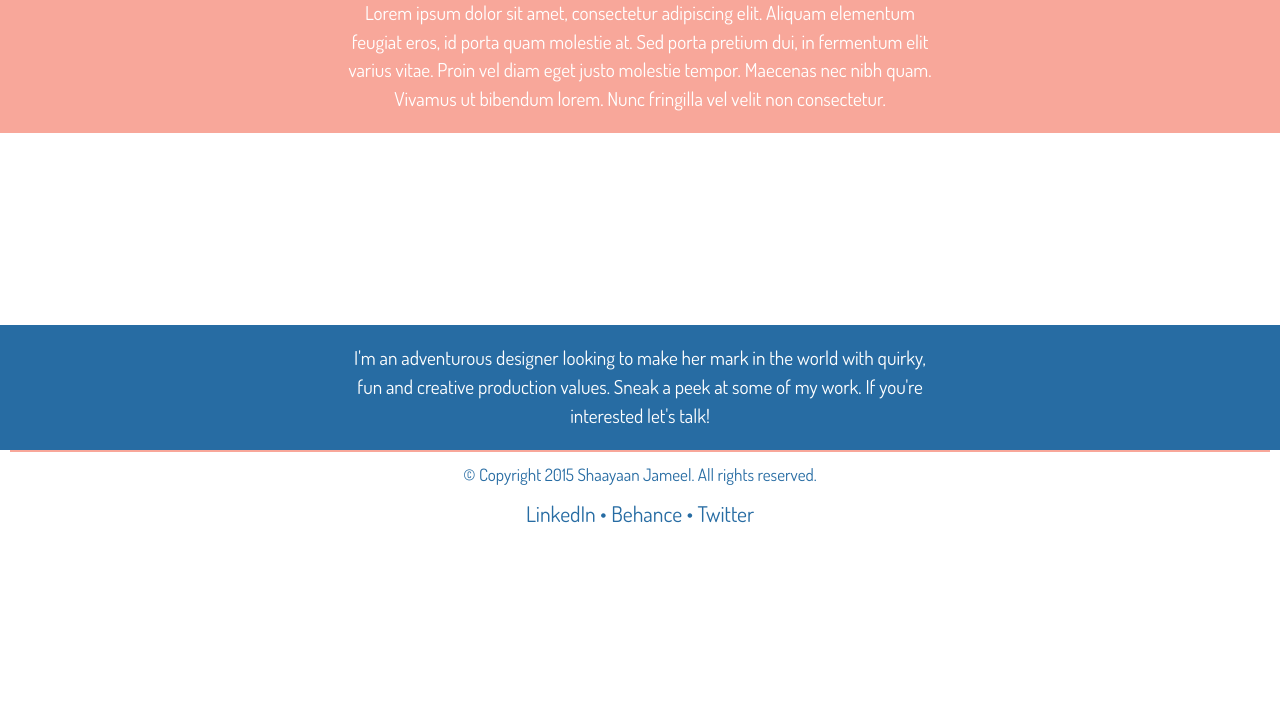
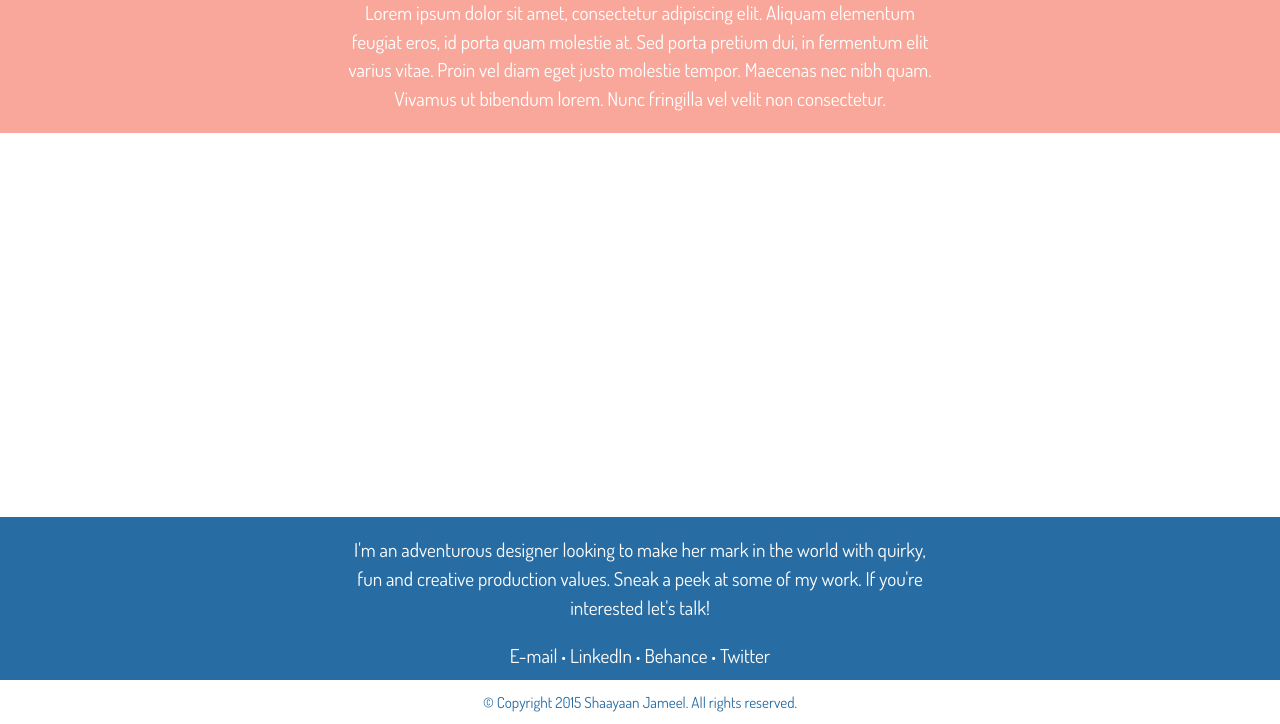
Before and after one commit to shaayaanjameel/portfolio, a Jekyll site: the page built from index.html, in a window 1280 px wide. Shown: the part 501-1225 px from the top of the page. Built offline with Jekyll 4.4.1, drawn with Linux system fonts in a browser that asks for light colours; Markdown is read by kramdown in place of the engine named in the settings; before the commit the page ends 1041 px from its top, so only the background shows below that.

Commit message:
updated footer and about section

```diff
--- a/_layouts/default.html
+++ b/_layouts/default.html
@@ -44,25 +44,7 @@
 {{content}}
 
 <footer role="contentinfo" class="footer">
-  <p class="milli">© Copyright 2015 Shaayaan Jameel. All rights reserved.</p>
-
-  <div id="contact" class="socialmedia mega">
-    <a href="https://ca.linkedin.com/pub/shaayaan-jameel/62/2ba/a28" aria-label="View Shaayaan's LinkedIn account">
-      <p>LinkedIn</p>
-    </a>
-
-    <p>•</p>
-
-    <a href="https://www.behance.net/ShaayaanJameel" aria-label="View Shaayaan's Behance account">
-      <p>Behance</p>
-    </a>
-
-    <p>•</p>
-
-    <a href="https://twitter.com/shaayaanjameel" aria-label="View Shaayaan's Twitter account">
-      <p>Twitter</p>
-    </a>
-  </div>
+  <p class="micro">© Copyright 2015 Shaayaan Jameel. All rights reserved.</p>
 </footer>
 
 </body>
--- a/css/main.css
+++ b/css/main.css
@@ -111,18 +111,28 @@ main {
 }
 
 .portfoliopieces {
-  height: 10em;
+  height: 20em;
 }
 
-.about2 {
+.info {
   background-color: #276CA3;
 }
 
 .about2 p {
   color: white;
   max-width: 600px;
-  margin: 0 auto;
+  margin: 0 .5em;
   padding: 1em 0;
+}
+
+.socialmedia a {
+  text-decoration: none;
+}
+
+.socialmedia p {
+  display: inline-block;
+  color: white;
+  margin-bottom: .5em;
 }
 
 /*
@@ -200,25 +210,13 @@ main {
 }
 
 .footer {
-  border-top: 2px solid #F8A79A;
   margin: 0 .5em;
   text-align: center;
 }
 
 footer p {
   color: #276CA3;
-  padding-top: .5em;
-  margin-bottom: 0;
-}
-
-.socialmedia a {
-  text-decoration: none;
-}
-
-.socialmedia p {
-  display: inline-block;
-  color: #276CA3;
-  margin-bottom: .5em;
+  margin: .5em 0;
 }
 
 @media only screen and (min-width: 16em) {
@@ -298,6 +296,10 @@ footer p {
     margin: 0 auto;
   }
 
+  .about2 p {
+    margin: 0 auto;
+  }
+
 }
 
 @media only screen and (min-width: 44.75em) {
--- a/index.html
+++ b/index.html
@@ -16,10 +16,35 @@ lastmod: 2015-10-19
 
   </div>
 
-  <div class="about2">
-    <p>I'm an adventurous designer looking to make her mark in the world with quirky, fun and creative production values. Sneak a peek at some of my work. If you're interested let's talk!</p>
+  <div class="info">
+    <div class="about2">
+      <p>I'm an adventurous designer looking to make her mark in the world with quirky, fun and creative production values. Sneak a peek at some of my work. If you're interested let's talk!</p>
+    </div>
+
+    <div id="contact" class="socialmedia">
+      <a href="mailto:jameel.shaayaan@gmail.com" aria-label="Send Shaayaan an e-mail">
+        <p>E-mail</p>
+      </a>
+
+      <p class="micro">•</p>
+
+      <a href="https://ca.linkedin.com/pub/shaayaan-jameel/62/2ba/a28" aria-label="View Shaayaan's LinkedIn account">
+        <p>LinkedIn</p>
+      </a>
+
+      <p class="micro">•</p>
+
+      <a href="https://www.behance.net/ShaayaanJameel" aria-label="View Shaayaan's Behance account">
+        <p>Behance</p>
+      </a>
+
+      <p class="micro">•</p>
+
+      <a href="https://twitter.com/shaayaanjameel" aria-label="View Shaayaan's Twitter account">
+        <p>Twitter</p>
+      </a>
+    </div>
   </div>
-
 <!--
     <svg xmlns="http://www.w3.org/2000/svg" viewBox="0 0 600 580">
       <style>
```
